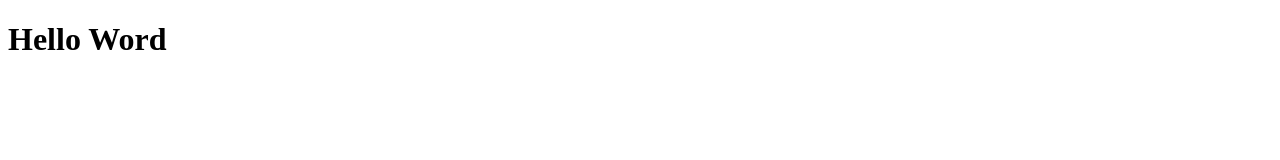
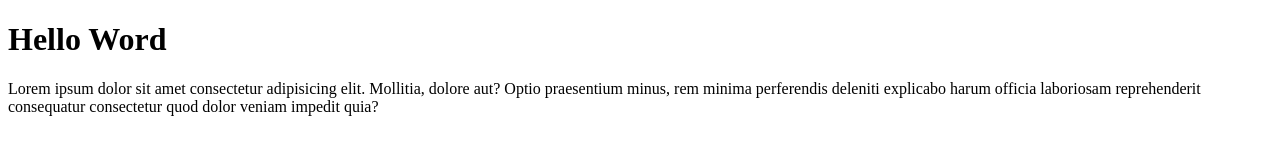
Before and after one commit to kikybasuki/belajar-git-test, a plain HTML site: page index.html in a window 1280 px wide. Drawn offline with Linux system fonts and the light colour scheme.

Commit message:
menambahkan paragraph di file index.html

```diff
--- a/index.html
+++ b/index.html
@@ -7,5 +7,11 @@
   </head>
   <body>
     <h1>Hello Word</h1>
+    <p>
+      Lorem ipsum dolor sit amet consectetur adipisicing elit. Mollitia, dolore
+      aut? Optio praesentium minus, rem minima perferendis deleniti explicabo
+      harum officia laboriosam reprehenderit consequatur consectetur quod dolor
+      veniam impedit quia?
+    </p>
   </body>
 </html>
```
